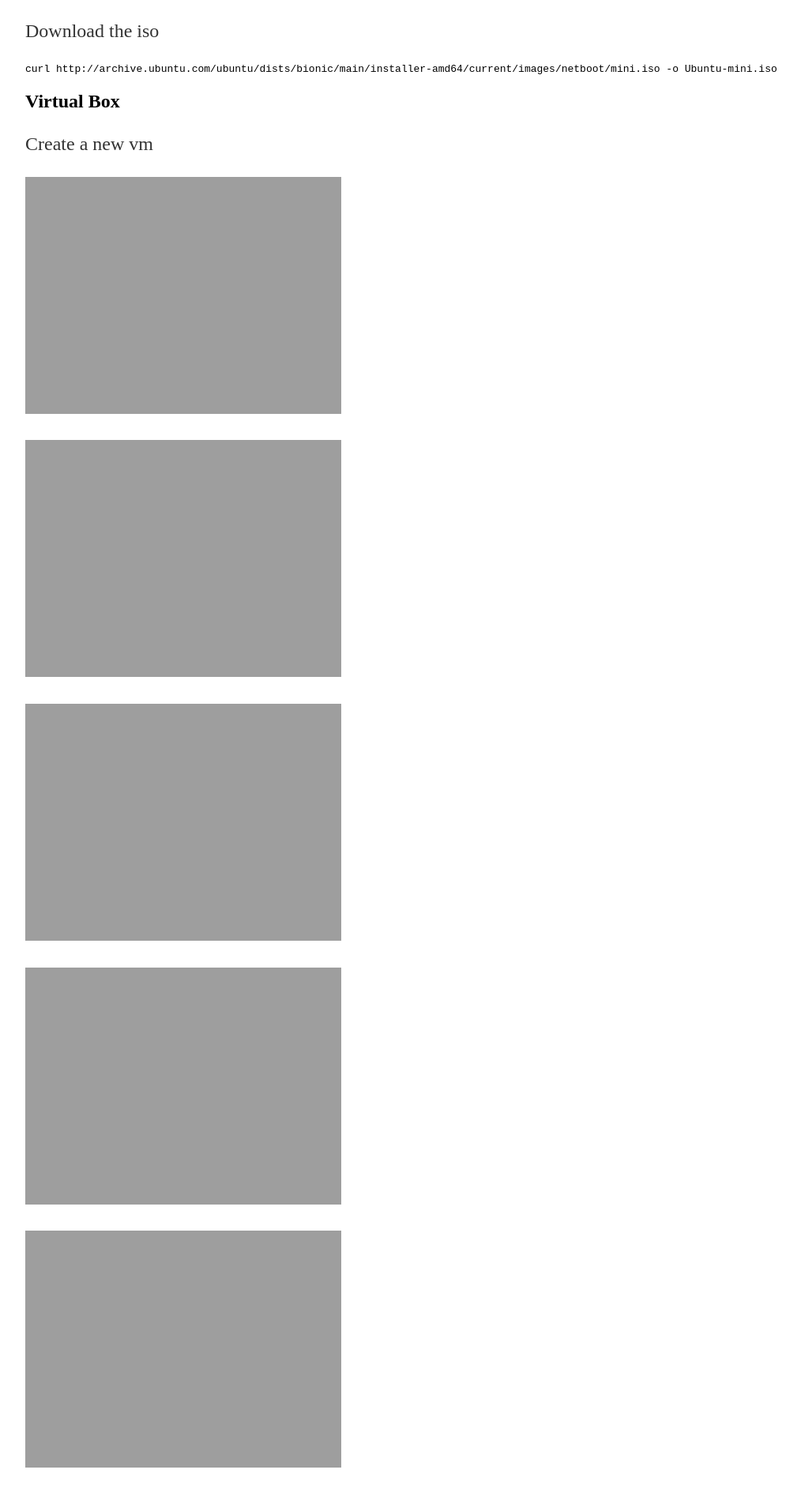
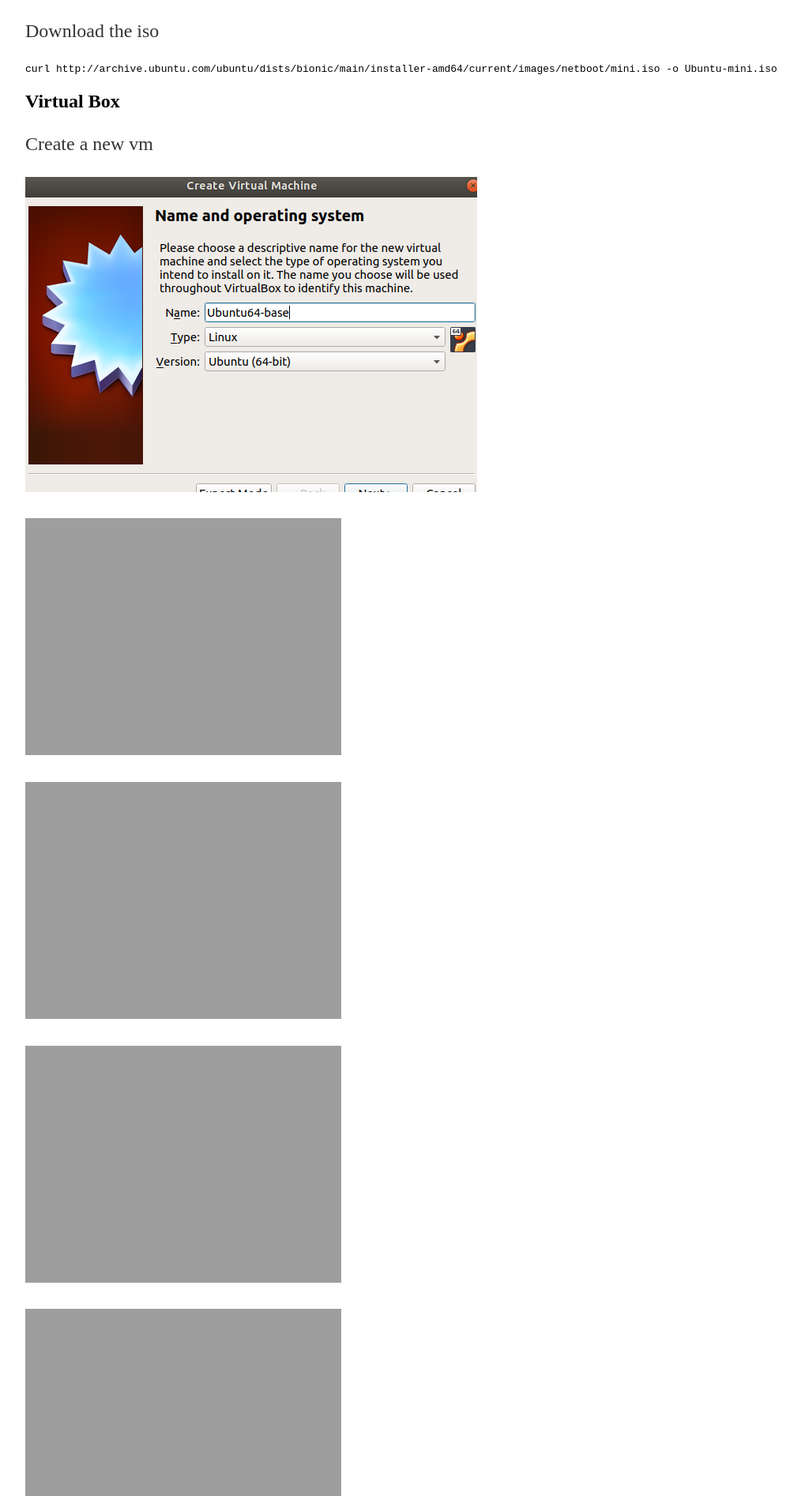
Before and after one commit to danielschwensen/danielschwensen.github.io, a Jekyll site: the page built from _posts/2018-08-25-createVagrantBoxFromScratch.md, in a window 1280 px wide. Shown: the part 510-2404 px from the top of the page at 79% size, without its empty margins (160-1174 px from the left). Built offline with Jekyll 4.4.1, drawn with Linux system fonts in a browser that asks for light colours.

Commit message:
added extension

```diff
--- a/_posts/2018-08-25-createVagrantBoxFromScratch.md
+++ b/_posts/2018-08-25-createVagrantBoxFromScratch.md
@@ -27,7 +27,7 @@
 
 Create a new vm
 
-![01]({{ "/assets/20180525-CreateVagrantBoxFromScratch-01" | absolute_url }})
+![01]({{ "/assets/20180525-CreateVagrantBoxFromScratch-01.png" | absolute_url }})
 
 ![02]({{ "/assets/20180825-CreateVagrantBoxFromScratch-02.png" | absolute_url }})
 
```
